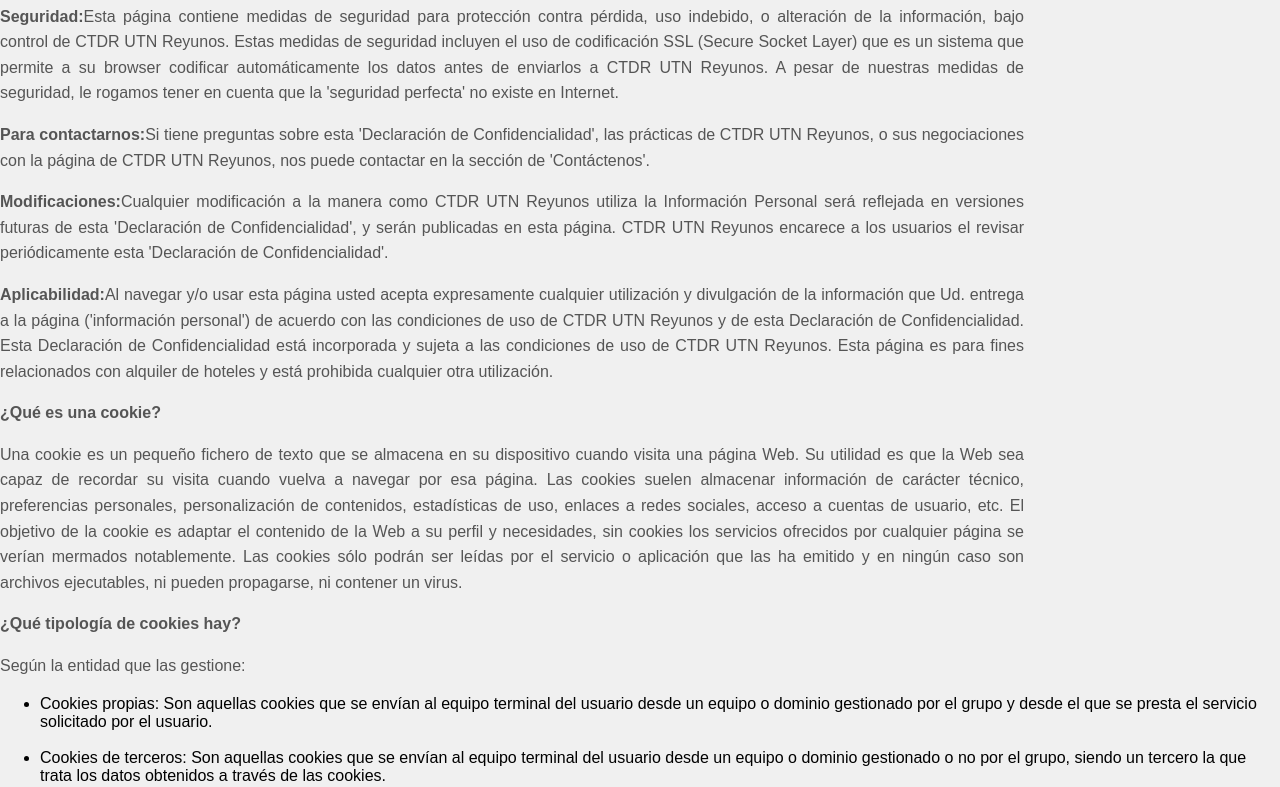
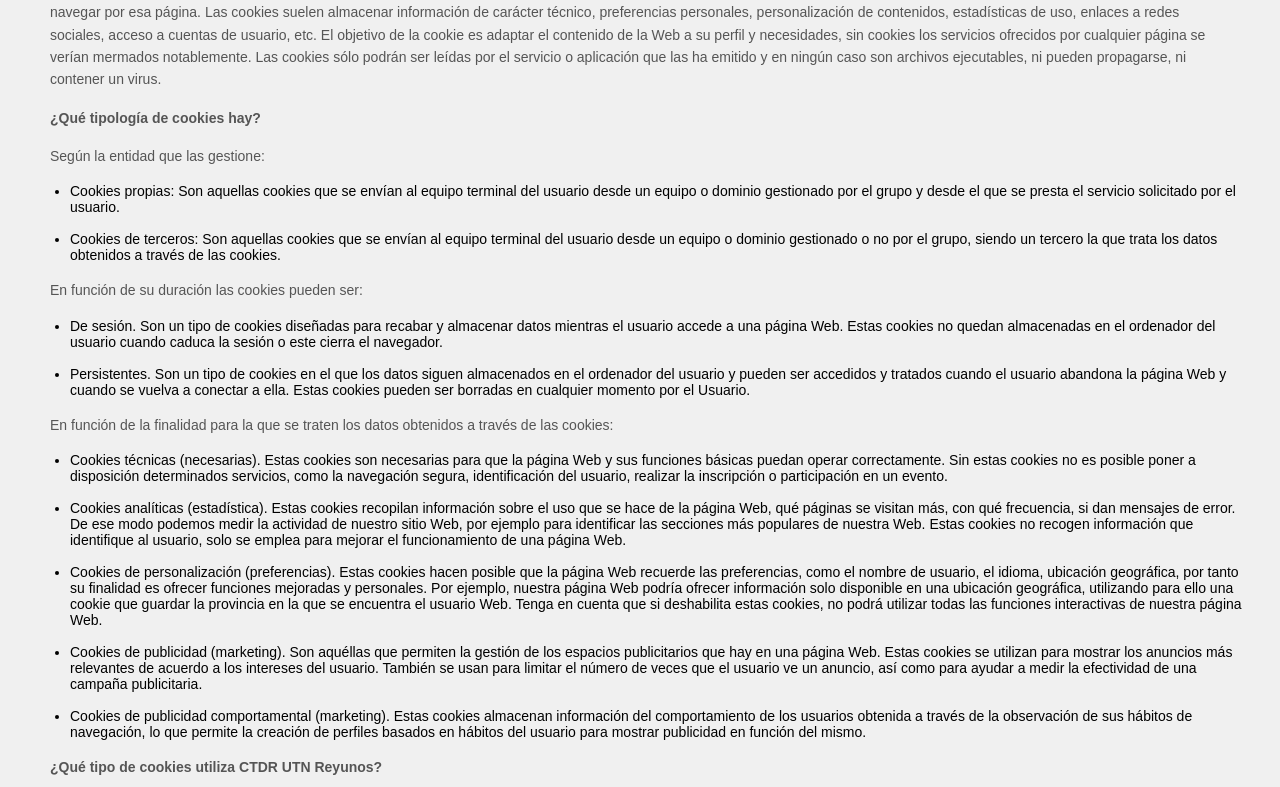
Before and after one commit to Muyin1/BookingReyunos, a React (Create React App) app in the folder booking-reyunos-frontend/: page /cookies in a window 1280 px wide. Shown: the part 1693-2480 px from the top of the page. Built offline with nearby package versions, Linux system fonts and the light colour scheme.

Commit message:
Agregando Styles a la pagina de Cookies para que se vea bien

```diff
--- a/booking-reyunos-frontend/src/pages/Cookies.js
+++ b/booking-reyunos-frontend/src/pages/Cookies.js
@@ -1,9 +1,14 @@
 import React from "react";
+import '../styles/Cookies.css';
 
 export function FotoLogo(){
     return (
-        <div className="main-content">
-            <img src="https://files-public-web.s3-us-west-2.amazonaws.com/1472/company/library/user/51742008549581e7db8aba6fb75df56232d673d813.png"></img>
+        <div className="styleFotoLogo">
+            <img
+                src="https://files-public-web.s3-us-west-2.amazonaws.com/1472/company/library/user/51742008549581e7db8aba6fb75df56232d673d813.png"
+                alt="Logo"
+            />
+
         </div>
     );
 }
@@ -46,12 +51,12 @@
 
 function Cookies(){
     const tableData = [
-        {Tipo:"Necesarias para el Funcionamiento: PHPSESSID _ga _gid", Finalidad:"Estas cookies permiten la navegación a través de la web y la utilización de las diferentes opciones o servicios que se prestan. También se utilizan para mejorar su experiencia de navegación y para optimizar el funcionamiento de nuestra página. Almacenan configuraciones de servicios para que el usuario no tenga que reconfigurarlos cada vez que nos visita.",Caducidad:"De 1 sesión a 1 día"},
+        {Tipo:"Necesarias para el Funcionamiento: PHPSESSID, _ga, _gid", Finalidad:"Estas cookies permiten la navegación a través de la web y la utilización de las diferentes opciones o servicios que se prestan. También se utilizan para mejorar su experiencia de navegación y para optimizar el funcionamiento de nuestra página. Almacenan configuraciones de servicios para que el usuario no tenga que reconfigurarlos cada vez que nos visita.",Caducidad:"De 1 sesión a 1 día"},
         {Tipo:"Analitcas: _1P_JAR, APISID, CONSENT, HSID, NID, OGP, OGPC, SAPISID, SID, SIDCC, SSID, _ga, tag, *_tag, *_Reference, Email, *_UserID ",Finalidad:"Estas cookies se utilizan para recoger información sobre el uso de nuestro sitio web por parte de los visitantes. Utilizamos la información para elaborar informes y para mejorar el sitio. Estas cookies se asocian únicamente a un usuario anónimo y a su ordenador/dispositivo sin proporcionar referencias que permitan conocer datos personales. Recogen el número de visitantes al sitio, el tiempo que duran las visitas, el navegador, el tipo de terminal, el lugar de procedencia de los visitantes y las páginas visitadas.",Caducidad:"De 6 meses a 1 año"},
         {Tipo:"De Personalizacion: PHPSESSID, CurrencyTk, LngTk",Finalidad:"Son aquéllas que permiten al usuario acceder al servicio con algunas características de carácter general predefinidas en función de una serie de criterios en el terminal del usuario como por ejemplo serian el idioma, la moneda, el tipo de navegador a través del cual accede al servicio, la configuración regional desde donde accede al servicio, etc.",Caducidad:"30 Dias"}
     ];
     return(
-        <div className="main-content">
+        <div className="styleCookies">
             <FotoLogo/>
             <h1 aling="left">Politicas de Privacidad y Cookies</h1>
             <p>
@@ -72,6 +77,7 @@
              circulares promocionales  o mensajes electrónicos, salvo que Ud. no lo desee (ver más adelante: política
              de renuncia opt. out).
             </p>
+            <br></br>
             <p>
                 <strong>
                     Encuestas:
@@ -79,7 +85,9 @@
                 CTDR UTN Reyunos podrá llevar a cabo o presentar periódicamente encuestas en línea. La información
                 obtenida por medio de dichas encuestas se usa para mejorar las ofertas de productos y servicios de
                 CTDR UTN Reyunos.
+
             </p>
+            <br></br>
             <p>
                 <strong>
                     Uso de la página:
@@ -87,7 +95,9 @@
                 CTDR UTN Reyunos mantiene un seguimiento de las direcciones IP de los hosts con fines de administración
                 y seguridad del sistema. También monitoreamos el tráfico de la página rastreando las vistas de la página
                 que nos permite planear crecimiento (por ejemplo, agregando nuevos servidores).
+
             </p>
+            <br></br>
             <p>
                 <strong>
                     Divulgación a terceros:
@@ -105,6 +115,7 @@
                 interferencia de los derechos o propiedades de CTDR UTN Reyunos o de sus usuarios. CTDR UTN Reyunos
                 también podrá compartir información personal con sus afiliados.
             </p>
+            <br></br>
             <p>
                 <strong>
                     Política de renuncia (opt out):
@@ -122,6 +133,7 @@
                 para protección contra interferencia de los derechos o propiedades de CTDR UTN Reyunos o de sus usuarios.
                 CTDR UTN Reyunos también podrá compartir información personal con sus afiliados.
             </p>
+            <br></br>
             <p>
                 <strong>
                     Almacenamiento y transferencia de información:
@@ -133,6 +145,7 @@
                 servidores en cualquier otro país, en el futuro, y puede almacenar información personal en los Estados
                 Unidos o en otros países, con fines de respaldo o back up.
             </p>
+            <br></br>
             <p>
                 <strong>
                     Vínculos externos:
@@ -140,6 +153,7 @@
                 Esta página tiene vínculos (links) con otras páginas. CTDR UTN Reyunos no es
                 responsable por la confidencialidad o contenido de tales páginas web.
             </p>
+            <br></br>
             <p>
                 <strong>
                     Acceso público a la información:
@@ -151,6 +165,7 @@
                 en estas áreas puede convertirse en información pública y se debe ejercer cuidado cuando se decida
                 divulgar tal información.
             </p>
+            <br></br>
             <p>
                 <strong>
                     Seguridad:
@@ -161,6 +176,7 @@
                 automáticamente los datos antes de enviarlos a CTDR UTN Reyunos. A pesar de nuestras medidas de
                 seguridad, le rogamos tener en cuenta que la 'seguridad perfecta' no existe en Internet.
             </p>
+            <br></br>
             <p>
                 <strong>
                     Para contactarnos:
@@ -169,6 +185,7 @@
                 o sus negociaciones con la página de CTDR UTN Reyunos, nos puede contactar en la sección de
                 'Contáctenos'.
             </p>
+            <br></br>
             <p>
                 <strong>
                     Modificaciones:
@@ -178,6 +195,7 @@
                 página. CTDR UTN Reyunos encarece a los usuarios el revisar periódicamente esta 'Declaración de
                 Confidencialidad'.
             </p>
+            <br></br>
             <p>
                 <strong>
                     Aplicabilidad:
@@ -188,11 +206,13 @@
                 incorporada y sujeta a las condiciones de uso de CTDR UTN Reyunos. Esta página es para fines
                 relacionados con alquiler de hoteles y está prohibida cualquier otra utilización.
             </p>
+            <br></br>
             <p>
                 <strong>
                     ¿Qué es una cookie?
                 </strong>
             </p>
+            <br></br>
             <p>
             Una cookie es un pequeño fichero de texto que se almacena en su dispositivo cuando visita una página Web.
             Su utilidad es que la Web sea capaz de recordar su visita cuando vuelva a navegar por esa página.
@@ -203,53 +223,60 @@
             leídas por el servicio o aplicación que las ha emitido y en ningún caso son archivos ejecutables, ni pueden
             propagarse, ni contener un virus.
             </p>
+            <br></br>
             <p>
                 <strong>
                     ¿Qué tipología de cookies hay?
                 </strong>
             </p>
+            <br></br>
             <p>Según la entidad que las gestione:</p>
+            <br></br>
             <ul>
-                <li classname ="main-content">
+                <li>
                     Cookies propias: Son aquellas cookies que se envían al equipo terminal del usuario desde un
                     equipo o dominio gestionado por el grupo y desde el que se presta el servicio solicitado por el
                     usuario.
                 </li>
                 <br></br>
-                <li classname ="main-content">
+                <li >
                     Cookies de terceros: Son aquellas cookies que se envían al equipo terminal del usuario desde un
                     equipo o dominio gestionado o no por el grupo, siendo un tercero la que trata los datos obtenidos a
                     través de las cookies.
                 </li>
             </ul>
+            <br></br>
             <p>
                 En función de su duración las cookies pueden ser:
             </p>
+            <br></br>
             <ul>
-                <li classname ="main-content">
+                <li>
                     De sesión. Son un tipo de cookies diseñadas para recabar y almacenar datos mientras el usuario
                     accede a una página Web. Estas cookies no quedan almacenadas en el ordenador del usuario cuando caduca
                     la sesión o este cierra el navegador.
                 </li>
                 <br></br>
-                <li classname ="main-content">
+                <li>
                     Persistentes. Son un tipo de cookies en el que los datos siguen almacenados en el ordenador
                     del usuario y pueden ser accedidos y tratados cuando el usuario abandona la página Web y cuando
                     se vuelva a conectar a ella. Estas cookies pueden ser borradas en cualquier momento por el Usuario.
                 </li>
             </ul>
+            <br></br>
             <p>
                 En función de la finalidad para la que se traten los datos obtenidos a través de las cookies:
             </p>
+            <br></br>
             <ul >
-                <li classname ="main-content">
+                <li>
                     Cookies técnicas (necesarias). Estas cookies son necesarias para que la página Web y sus funciones
                     básicas puedan operar correctamente. Sin estas cookies no es posible poner a disposición
                     determinados servicios, como la navegación segura, identificación del usuario, realizar la
                     inscripción o participación en un evento.
                 </li>
                 <br></br>
-                <li classname ="main-content">
+                <li>
                     Cookies analíticas (estadística). Estas cookies recopilan información sobre el uso que se hace de
                     la página Web, qué páginas se visitan más, con qué frecuencia, si dan mensajes de error. De ese modo
                     podemos medir la actividad de nuestro sitio Web, por ejemplo para identificar las secciones más
@@ -257,7 +284,7 @@
                     emplea para mejorar el funcionamiento de una página Web.
                 </li>
                 <br></br>
-                <li classname ="main-content">
+                <li>
                     Cookies de personalización (preferencias). Estas cookies hacen posible que la página Web recuerde
                     las preferencias, como el nombre de usuario, el idioma, ubicación geográfica, por tanto su finalidad
                     es ofrecer funciones mejoradas y personales. Por ejemplo, nuestra página Web podría ofrecer
@@ -266,25 +293,27 @@
                     cookies, no podrá utilizar todas las funciones interactivas de nuestra página Web.
                 </li>
                 <br></br>
-                <li classname ="main-content">
+                <li>
                     Cookies de publicidad (marketing). Son aquéllas que permiten la gestión de los espacios publicitarios
                     que hay en una página Web. Estas cookies se utilizan para mostrar los anuncios más relevantes de
                     acuerdo a los intereses del usuario. También se usan para limitar el número de veces que el usuario
                     ve un anuncio, así como para ayudar a medir la efectividad de una campaña publicitaria.
                 </li>
                 <br></br>
-                <li classname ="main-content">
+                <li>
                     Cookies de publicidad comportamental (marketing). Estas cookies almacenan información del
                     comportamiento de los usuarios obtenida a través de la observación de sus hábitos de navegación,
                     lo que permite la creación de perfiles basados en hábitos del usuario para mostrar publicidad en
                     función del mismo.
                 </li>
             </ul>
+            <br></br>
             <p>
                 <strong>
                     ¿Qué tipo de cookies utiliza CTDR UTN Reyunos?
                 </strong>
             </p>
+            <br></br>
             <p>
                 <strong>Necesarias: </strong> Estas cookies son necesarias para que la página Web funcione,
                 por lo que no se pueden desactivar. Por lo general, solo se configuran en respuesta a sus acciones
@@ -292,22 +321,25 @@
                 completar formularios, esto último no ocurre en CTDR UTN Reyunos porque no tenemos registro de usuarios,
                 por lo tanto tampoco hay inicio de sesión de usuario, ni usamos formularios de recogida de datos.
             </p>
+            <br></br>
             <p>
                 <strong>Preferencias:</strong>Las cookies de preferencias permiten a la página Web recordar información
                 que cambia la forma en que la página se comporta o el aspecto que tiene, como su idioma preferido o la
                 región en la que usted se encuentra.
             </p>
+            <br></br>
             <p>
                 <strong>Estadística:</strong> Las cookies estadísticas ayudan a los propietarios de páginas Web a
                 comprender cómo interactúan los visitantes con las páginas Web reuniendo y proporcionando información
                 de forma anónima.
             </p>
-
+            <br></br>
             <p>
                 <strong>
                     ¿Qué cookies utiliza CTDR UTN Reyunos?
                 </strong>
             </p>
+            <br></br>
             <TableComponent data={tableData}/>
 
         </div>
--- /dev/null
+++ b/booking-reyunos-frontend/src/styles/Cookies.css
@@ -0,0 +1,30 @@
+.styleCookies {
+    padding: 50px 20px;
+    align-items: center;
+    font-size: 14px;
+    max-width: 1180px;
+    margin: 10px auto;
+    display: block !important;
+    width: 100%; /* Asegura que el contenedor ocupe todo el ancho disponible */
+}
+
+.styleCookies p,
+.styleCookies ul,
+.styleCookies table {
+    width: 100%; /* Asegura que todos estos elementos ocupen el 100% del ancho del contenedor */
+    margin: 0 auto; /* Centra estos elementos dentro del contenedor */
+    text-align: left; /* Alinea el texto a la izquierda */
+}
+
+.styleCookies ul {
+    padding-left: 20px; /* Asegura que las listas tengan algo de espacio a la izquierda */
+}
+
+.styleCookies li {
+    margin: 0; /* Elimina cualquier margen innecesario en los elementos de lista */
+}
+
+.styleCookies table {
+    border-collapse: collapse; /* Hace que las tablas colapsen los bordes, si es necesario */
+    text-align: left; /* Alinea el contenido de las celdas a la izquierda */
+}
```
